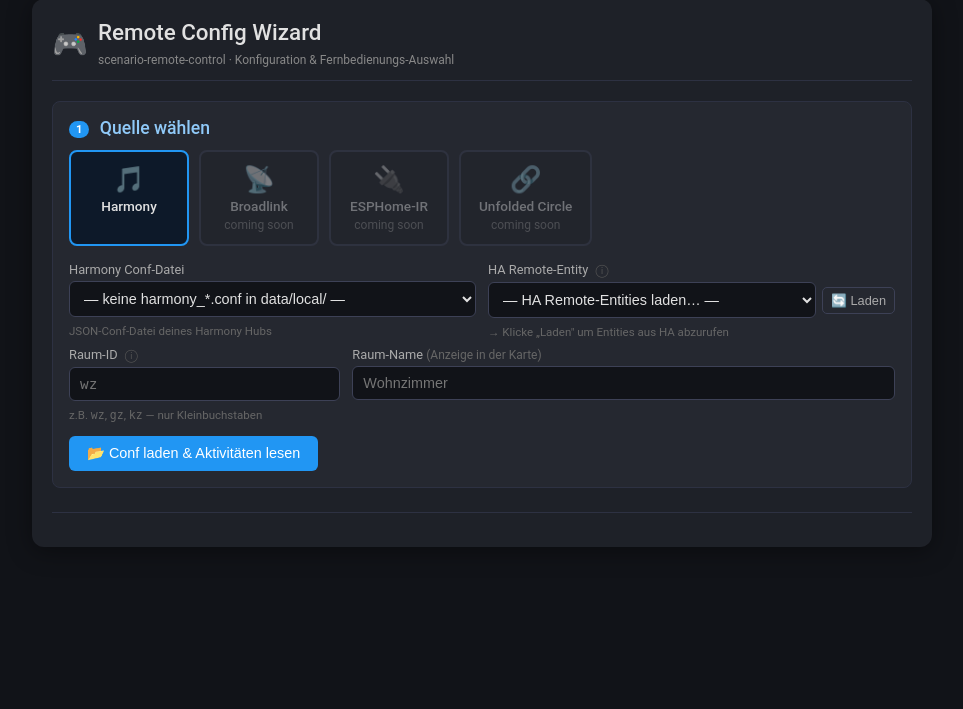
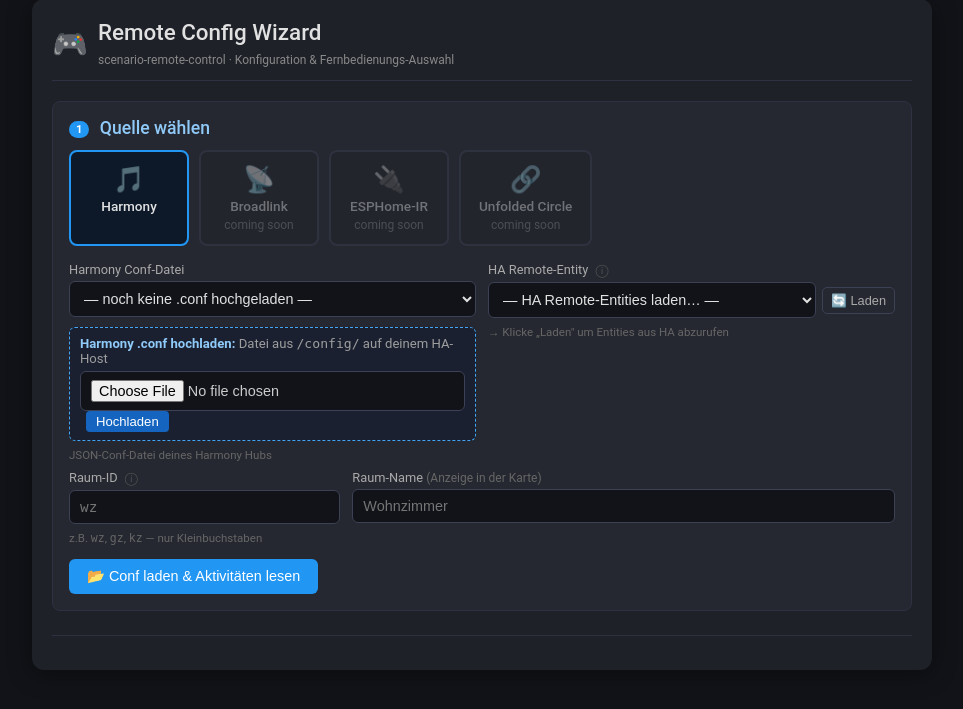
Before and after one commit to XtraLarge/scenario-remote-control, a Flask app: page / in a window 1280 px wide. Shown: the part 17-726 px from the top of the page, without its empty margins (158-1121 px from the left). Run offline with Flask 3, Linux system fonts and the light colour scheme; parts of the project's set-up code (start-up, migrations or seed data) failed here and were passed over.

Commit message:
feat: Harmony-conf Upload-UI + /api/upload-conf (v0.1.8)
HA Supervisor 2026.07 mountet den /homeassistant-Volume für unsigned Apps nicht.
Workaround: Benutzer lädt harmony_*.conf direkt im Wizard-UI hoch.
- POST /api/upload-conf: multipart upload → speichert in /data/
- step1.html: Upload-Panel wenn keine Confs vorhanden (File-Input + JS fetch)

```diff
--- a/scenario_remote_control/config.yaml
+++ b/scenario_remote_control/config.yaml
@@ -1,6 +1,6 @@
 ---
 name: "Scenario Remote Control"
-version: "0.1.7"
+version: "0.1.8"
 slug: "scenario_remote_control"
 description: >-
   Wizard for building Lovelace remote-control cards (universal-remote-card)
--- a/scenario_remote_control/generator/wizard/app.py
+++ b/scenario_remote_control/generator/wizard/app.py
@@ -78,6 +78,21 @@ def hub_id_from_conf_name(filename):
     return filename.replace("harmony_","").replace(".conf","")
 
 # ── Routen ───────────────────────────────────────────────────────────────────
+
+@app.route("/api/upload-conf", methods=["POST"])
+def api_upload_conf():
+    """Harmony .conf-Datei hochladen → in /data/ speichern."""
+    if "file" not in request.files:
+        return jsonify({"error": "Kein File-Parameter"}), 400
+    f = request.files["file"]
+    if not f.filename or not f.filename.endswith(".conf"):
+        return jsonify({"error": "Nur .conf-Dateien erlaubt"}), 400
+    import re
+    safe_name = re.sub(r"[^a-zA-Z0-9_.-]", "_", f.filename)
+    dest = os.path.join(LOCAL, safe_name)
+    f.save(dest)
+    return jsonify({"ok": True, "saved": safe_name})
+
 @app.route("/")
 def index():
     confs  = list_confs()
@@ -625,14 +640,7 @@ def _load_wizard_env():
     return env if "HA_URL" in env and "HA_TOKEN" in env else None
 
 if __name__ == "__main__":
-    import glob as _glob
     print(f"Wizard läuft auf http://0.0.0.0:8777  (Repo: {REPO})")
-    print(f"DATA_DIR={LOCAL}  CONF_DIR={CONF_DIR}")
-    for _d in [LOCAL, CONF_DIR, "/homeassistant", "/homeassistant_config", "/ha_config", "/config", "/share", "/media", "/ssl", "/addons"]:
-        try:
-            _files = _glob.glob(f"{_d}/harmony_*.conf")
-            print(f"  {_d}: {_files or os.listdir(_d)[:8] if os.path.isdir(_d) else 'not found'}")
-        except Exception as _e:
-            print(f"  {_d}: err={_e}")
-    print(f"  /root: {os.listdir('/')[:15]}")
+    _confs = list_confs()
+    print(f"Harmony-Confs in {LOCAL}: {_confs or 'keine (bitte via /api/upload-conf hochladen)'}")
     app.run(host="0.0.0.0", port=8777, debug=False)
--- a/scenario_remote_control/generator/wizard/templates/step1.html
+++ b/scenario_remote_control/generator/wizard/templates/step1.html
@@ -158,9 +158,21 @@
               <option value="{{ f }}">{{ f }}</option>
               {% endfor %}
             {% else %}
-              <option value="">— keine harmony_*.conf in data/local/ —</option>
+              <option value="">— noch keine .conf hochgeladen —</option>
             {% endif %}
           </select>
+          {% if not conf_files %}
+          <div style="margin-top:6px;padding:8px 10px;background:#1a2030;border:1px dashed #42a5f5;border-radius:6px;font-size:.82rem">
+            <b style="color:#90caf9">Harmony .conf hochladen:</b>
+            <span style="color:#9e9e9e"> Datei aus <code>/config/</code> auf deinem HA-Host</span><br>
+            <input type="file" id="conf-upload" accept=".conf" style="margin-top:5px;color:#ccc">
+            <button type="button" onclick="uploadConf()"
+              style="margin-left:6px;padding:3px 10px;background:#1565c0;color:#fff;border:none;border-radius:4px;cursor:pointer;font-size:.82rem">
+              Hochladen
+            </button>
+            <span id="upload-status" style="margin-left:6px;font-size:.8rem;color:#4caf50"></span>
+          </div>
+          {% endif %}
           <div class="room-id-hint">JSON-Conf-Datei deines Harmony Hubs</div>
         </div>
 
@@ -645,6 +657,21 @@ async function doDeploy(roomId, force) {
 function openEditor() {
   if (_roomId) window.location.href = `/editor/${_roomId}`;
 }
+
+async function uploadConf() {
+  const inp = document.getElementById('conf-upload');
+  const st  = document.getElementById('upload-status');
+  if (!inp || !inp.files.length) { if(st){st.textContent='Keine Datei';st.style.color='#f44336';} return; }
+  const fd = new FormData();
+  fd.append('file', inp.files[0]);
+  if(st){st.textContent='Lädt…';st.style.color='#90caf9';}
+  try {
+    const r = await fetch('/api/upload-conf', {method:'POST', body:fd});
+    const d = await r.json();
+    if (d.ok) { if(st){st.textContent='✓ '+d.saved;st.style.color='#4caf50';} setTimeout(()=>location.reload(),900); }
+    else { if(st){st.textContent=d.error||'Fehler';st.style.color='#f44336';} }
+  } catch(e) { if(st){st.textContent='Err:'+e;st.style.color='#f44336';} }
+}
 </script>
 
 <!-- ── Icon-Picker Modal ─────────────────────────────────────────────── -->
```
